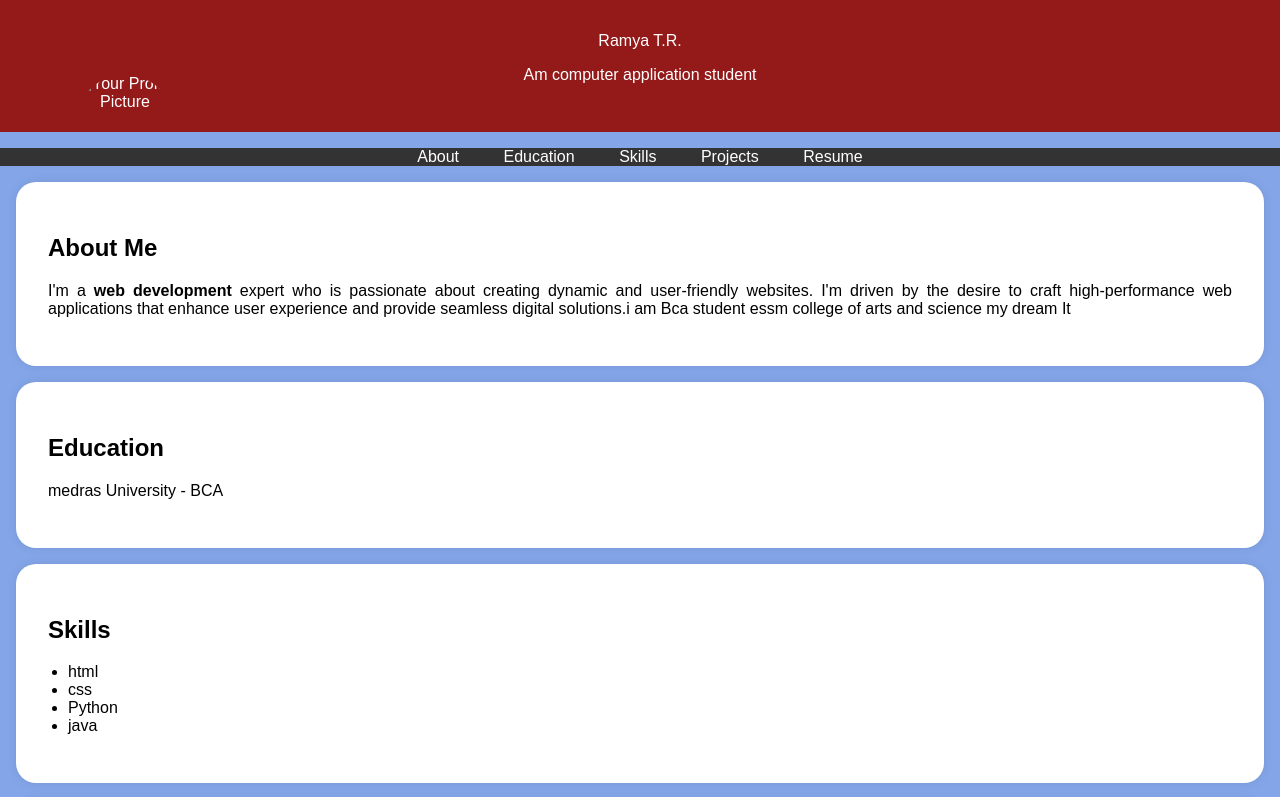
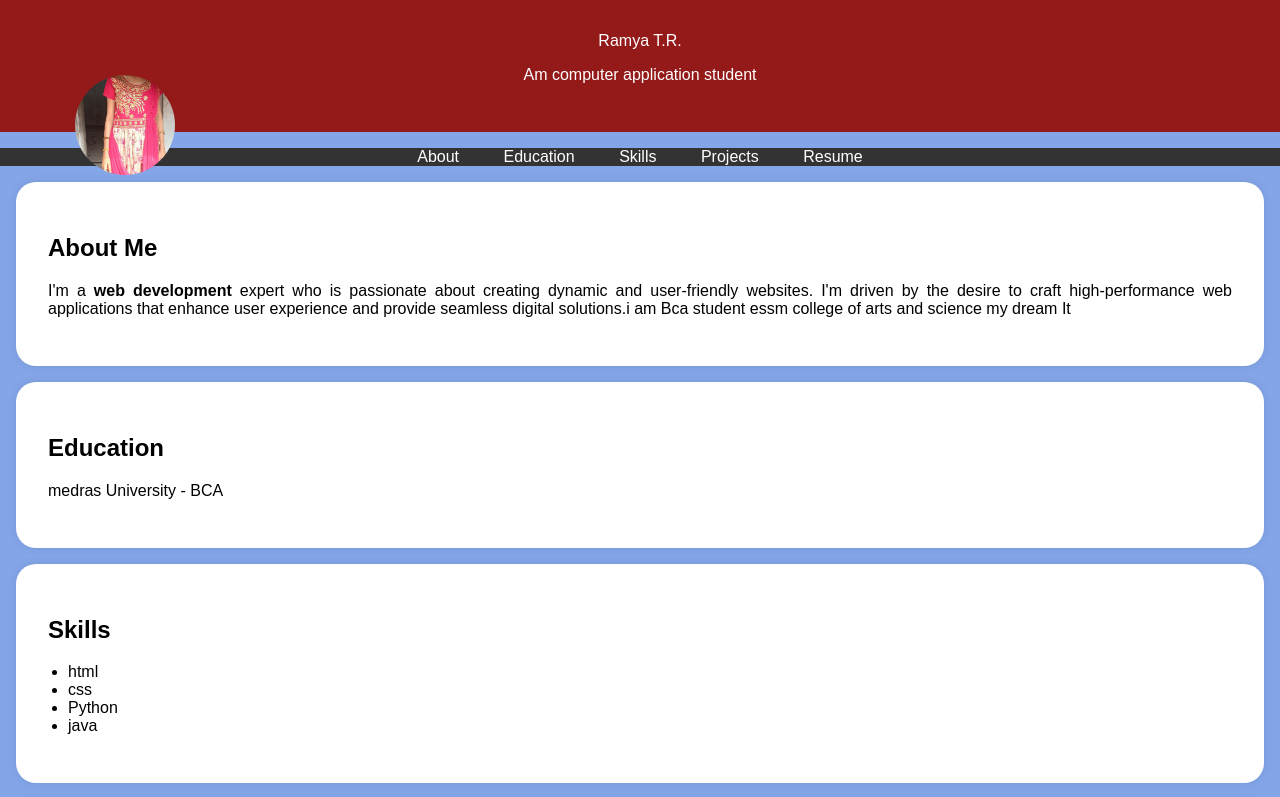
Before and after one commit to trramya/Ramya, a plain HTML site: page index.html in a window 1280 px wide. Shown: the top 797 px of the page. Drawn offline with Linux system fonts and the light colour scheme.

Commit message:
Update index.html

```diff
--- a/index.html
+++ b/index.html
@@ -95,7 +95,7 @@
     <header>
         <div class="header-content">
             <!-- Add your profile picture here -->
-            <img src="passport photo.jpg" alt="Your Profile Picture" class="profile-picture"
+            <img src="20250110_091301.jpg" alt="Your Profile Picture" class="profile-picture"
             <h1>Ramya T.R.</h1>
             <p>Am computer application student</p>
         </div>
```
